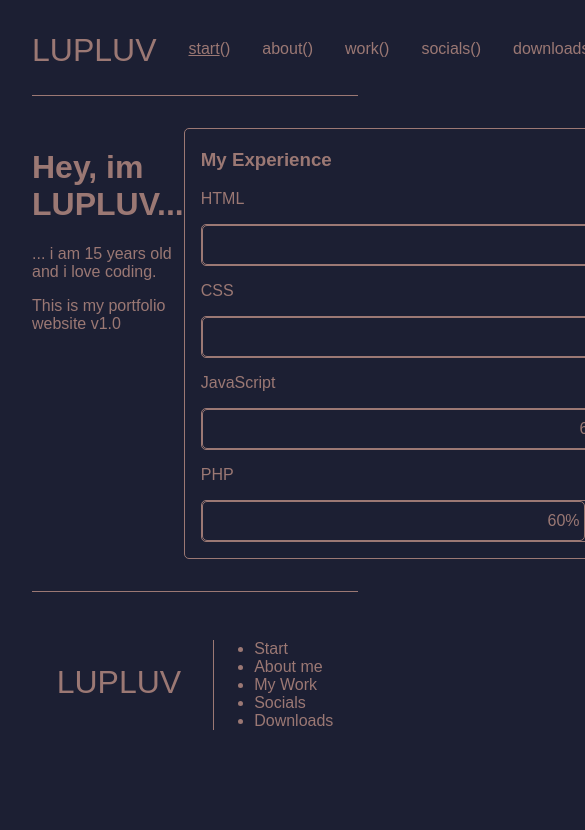
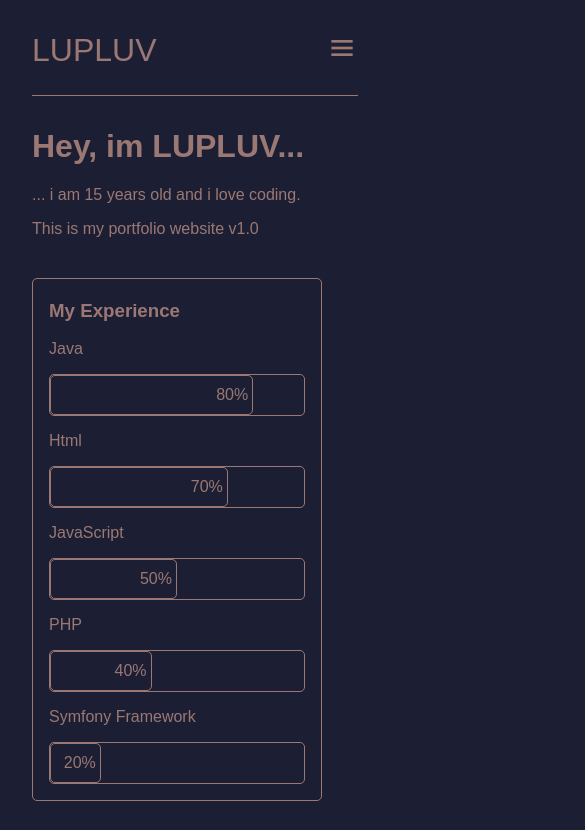
Before and after one commit to LUPLUV/portfolio_site, a plain HTML site: page index.html in a window 390 px wide. Shown: the top 830 px of the page, 585 px wide, since content can reach past the window. Drawn offline with nearby package versions, Linux system fonts and the light colour scheme; a web font is replaced by a local one.

Commit message:
some polishing

```diff
--- a/assets/main.css
+++ b/assets/main.css
@@ -46,6 +46,11 @@ body{
     cursor: pointer;
     color: var(--old-lavender);
 }
+.nav-items-menu{
+    position: absolute;
+    display: none;
+    font-size: 2rem;
+}
 .darkmode-btn{
 
 }
@@ -74,6 +79,65 @@ body{
   border-radius: 5px;
 }
 
+@media only screen and (max-width: 1200px) {
+    .container{
+        width: 35rem;
+    }
+}
+
+@media only screen and (max-width: 1150px) {
+    .container{
+        width: 30rem;
+    }
+}
+
+@media only screen and (max-width: 1050px) {
+    .container{
+        width: 25rem;
+    }
+}
+
+@media only screen and (max-width: 1000px) {
+    .container{
+        width: 20rem;
+    }
+}
+
+@media only screen and (max-width: 900px) {
+    .container{
+        width: 24rem;
+    }
+    .content1{
+        display: block;
+    }
+    .nav-items-links{
+        position: absolute;
+        display: none;
+    }
+    .nav-items-menu{
+        display: block;
+        position: relative;
+    }
+    .content1-card{
+        margin-top: 40px;
+    }
+}
+
+@media only screen and (max-width: 510px) {
+    .container{
+        width: 20rem;
+    }
+    .content1-text{
+        margin-right: 2rem;
+    }
+}
+
+@media only screen and (max-width: 446px) {
+    .container{
+        width: 16rem;
+    }
+}
+
 .skills {
   text-align: right; /* Right-align text */
   padding-top: 10px; /* Add top padding */
@@ -82,20 +146,24 @@ body{
   border-radius: 5px;
 }
 
-.html {
-    width: 90%;
+.java {
+    width: 80%;
     border: 1px solid var(--burnished-brown);
 } /* Green */
-.css {
-    width: 80%;
+.html {
+    width: 70%;
     border: 1px solid var(--burnished-brown);
 } /* Blue */
 .js {
-    width: 65%;
+    width: 50%;
     border: 1px solid var(--burnished-brown);
 } /* Red */
 .php {
-    width: 60%;
+    width: 40%;
+    border: 1px solid var(--burnished-brown);
+} /* Dark Grey */
+.symfony {
+    width: 20%;
     border: 1px solid var(--burnished-brown);
 } /* Dark Grey */
 
@@ -118,3 +186,21 @@ body{
 .footer-items-links{
     border-left: 1px solid var(--burnished-brown);
 }
+
+.nav-items-links-menu{
+    /* nav_items_links.style.display = "block";
+    nav_items_links.style.backgroundColor = "var(--old-lavender)";
+    nav_items_links.style.color = "var(--space-cadet)";
+    nav_items_links.style.height = "fit-content";
+    nav_items_links.style.top = "0px";
+    nav_items_links.style.left = "0px";
+    nav_items_links.style.right = "0px";
+    nav_items_links.style.textAlign = "center"; */
+    display: block;
+    background-color: var(--space-cadet);
+    height: fit-content;
+    top: 0px;
+    left: 0px;
+    right: 0px;
+    text-align: center;
+}
--- a/index.html
+++ b/index.html
@@ -6,6 +6,7 @@
     <meta name="viewport" content="width=device-width, initial-scale=1.0">
     <link rel="stylesheet" href="assets/main.css">
     <link rel="shortcut icon" href="assets/favicon.ico" type="image/x-icon">
+    <link href='https://unpkg.com/boxicons@2.1.4/css/boxicons.min.css' rel='stylesheet'>
     <title>LUPLUV DEV Portfolio</title>
 </head>
 <body>
@@ -14,14 +15,17 @@
             <div class="nav-items-logo">
                 LUPLUV
             </div>
-            <ul class="nav-items-links">
+            <ul class="nav-items-links" id="nav-items-links">
                 <li><u>start</u>()</li>
-                <li onclick="window.open('', '_self')">about()</li>
-                <li onclick="window.open('', '_self')">work()</li>
-                <li onclick="window.open('', '_self')">socials()</li>
-                <li onclick="window.open('', '_self')">downloads()</li>
-                <li class="darkmode-btn" id="darkmode-btn" onclick="toggle_darkmode()">darkmode(on)</li>
+                <li class="nav-items-links-li" onclick="window.open('', '_self')">about()</li>
+                <li class="nav-items-links-li" onclick="window.open('', '_self')">work()</li>
+                <li class="nav-items-links-li" onclick="window.open('', '_self')">socials()</li>
+                <li class="nav-items-links-li" onclick="window.open('', '_self')">downloads()</li>
+                <li class="darkmode-btn nav-items-links-li" id="darkmode-btn" onclick="toggle_darkmode()">darkmode(on)</li>
             </ul>
+            <div class="nav-items-menu">
+                <i class='bx bx-menu' onclick="toggle_menu();"></i>
+            </div>
         </div>
     </div>
     <div class="body-wrapper">
@@ -37,24 +41,28 @@
             </div>
             <div class="content1-card">
             <h3>My Experience</h3>
-            <p>HTML</p>
+            <p>Java</p>
             <div class="container">
-                <div class="skills html">90%</div>
+                <div class="skills java">80%</div>
             </div>
 
-            <p>CSS</p>
+            <p>Html</p>
             <div class="container">
-                <div class="skills css">80%</div>
+                <div class="skills html">70%</div>
             </div>
 
             <p>JavaScript</p>
             <div class="container">
-                <div class="skills js">65%</div>
+                <div class="skills js">50%</div>
             </div>
 
             <p>PHP</p>
             <div class="container">
-                <div class="skills php">60%</div>
+                <div class="skills php">40%</div>
+            </div>
+            <p>Symfony Framework</p>
+            <div class="container">
+                <div class="skills symfony">20%</div>
             </div>
             </div>
         </div>
--- a/js/main.js
+++ b/js/main.js
@@ -1,4 +1,5 @@
 let darkmode = true;
+let menu_open = false;
 
 function toggle_darkmode()
 {
@@ -13,3 +14,19 @@ function toggle_darkmode()
         btn.innerHTML = "darkmode(on)";
     }
 }
+
+function toggle_menu()
+{
+    const nav_items_links = document.querySelector("#nav-items-links");
+    if(menu_open === false)
+    {
+        menu_open = true;
+        console.log("Menu open");
+        nav_items_links.classList.add('nav-items-links-menu');
+    } else
+    {
+        menu_open = false;
+        console.log("Menu close");
+        nav_items_links.classList.remove('nav-items-links-menu');
+    }
+}
```
